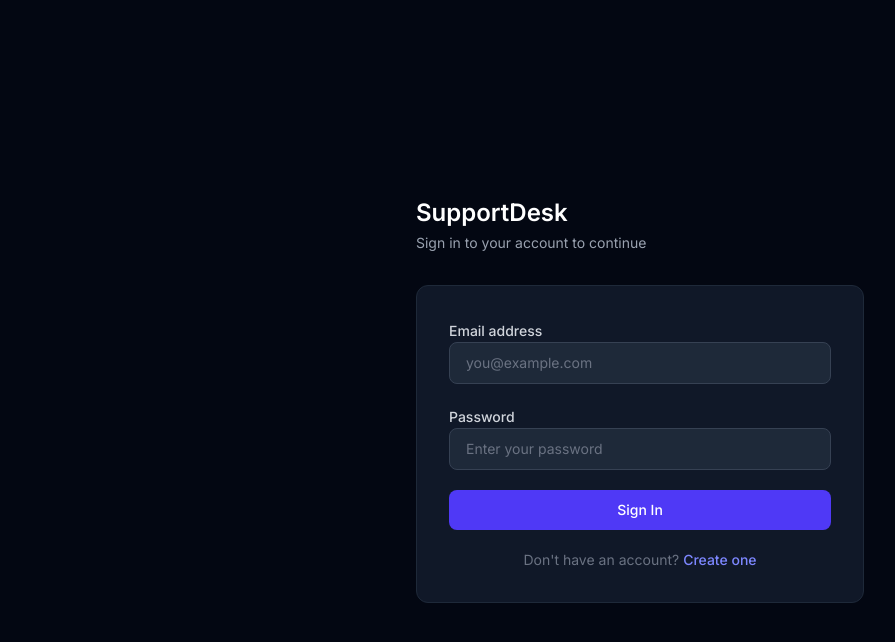
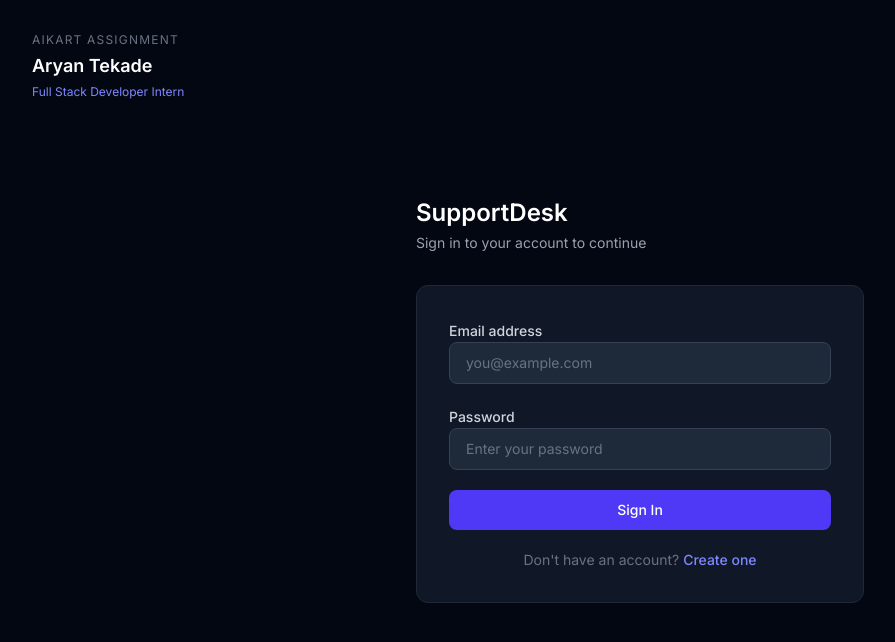
Before and after one commit to aryan8790/aikart-support, a Next.js app: page /login in a window 1280 px wide. Shown: the top 642 px of the page, without its empty margins (0-895 px from the left). Built offline with nearby package versions, Linux system fonts and the light colour scheme; no server answers.

Commit message:
Add branding to login page

```diff
--- a/src/app/login/page.tsx
+++ b/src/app/login/page.tsx
@@ -25,7 +25,14 @@ export default function LoginPage() {
   }
 
   return (
-    <div className="min-h-screen bg-gray-950 flex items-center justify-center px-4">
+   <div className="min-h-screen bg-gray-950 flex items-center justify-center px-4 relative">
+      {/* Left side branding */}
+      <div className="absolute top-8 left-8">
+        <p className="text-gray-500 text-xs uppercase tracking-widest mb-1">AIKart Assignment</p>
+        <p className="text-white text-lg font-semibold">Aryan Tekade</p>
+        <p className="text-indigo-400 text-xs mt-1">Full Stack Developer Intern</p>
+      </div>
+
       <div className="w-full max-w-md">
         <div className="mb-8">
           <h1 className="text-2xl font-semibold text-white">SupportDesk</h1>
```
